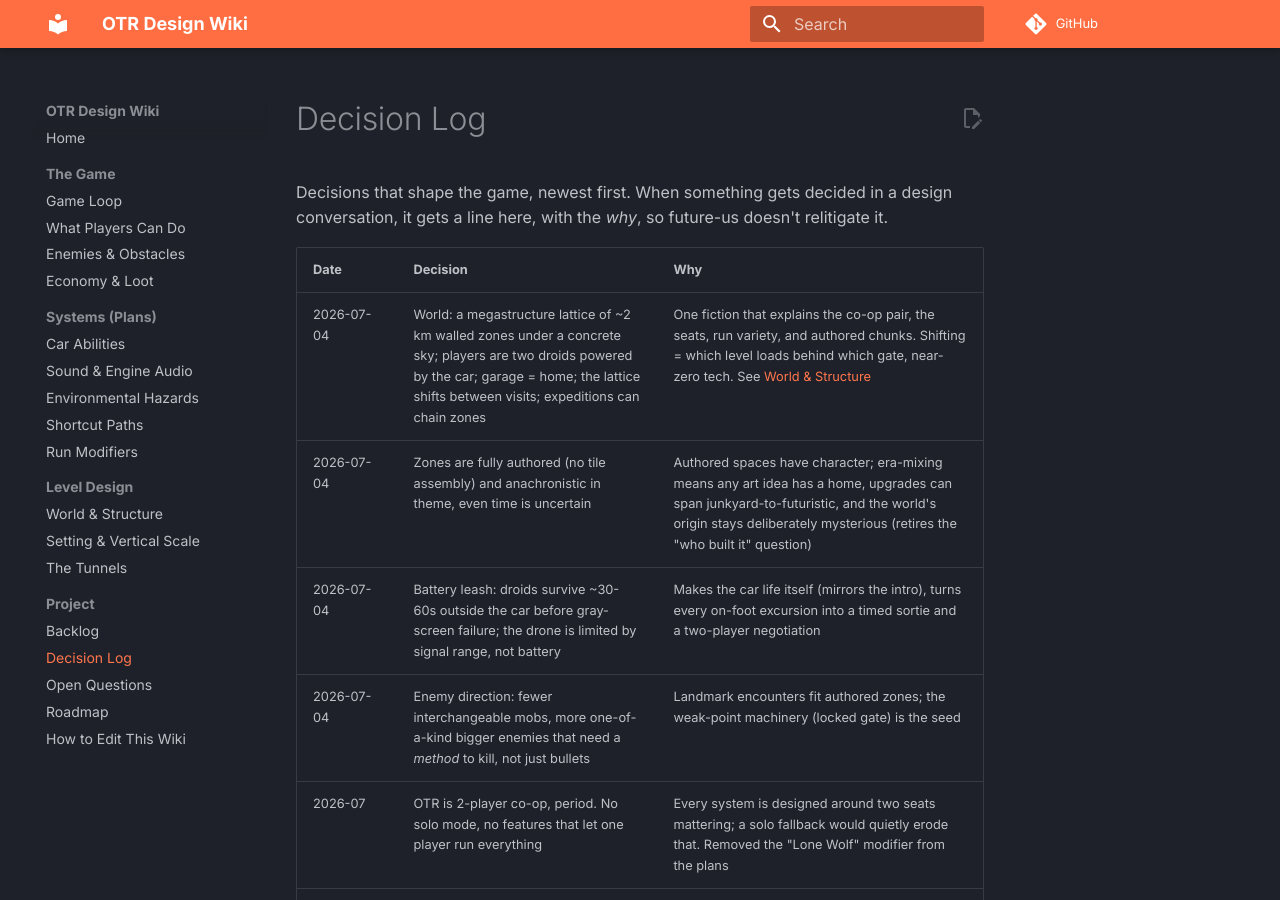
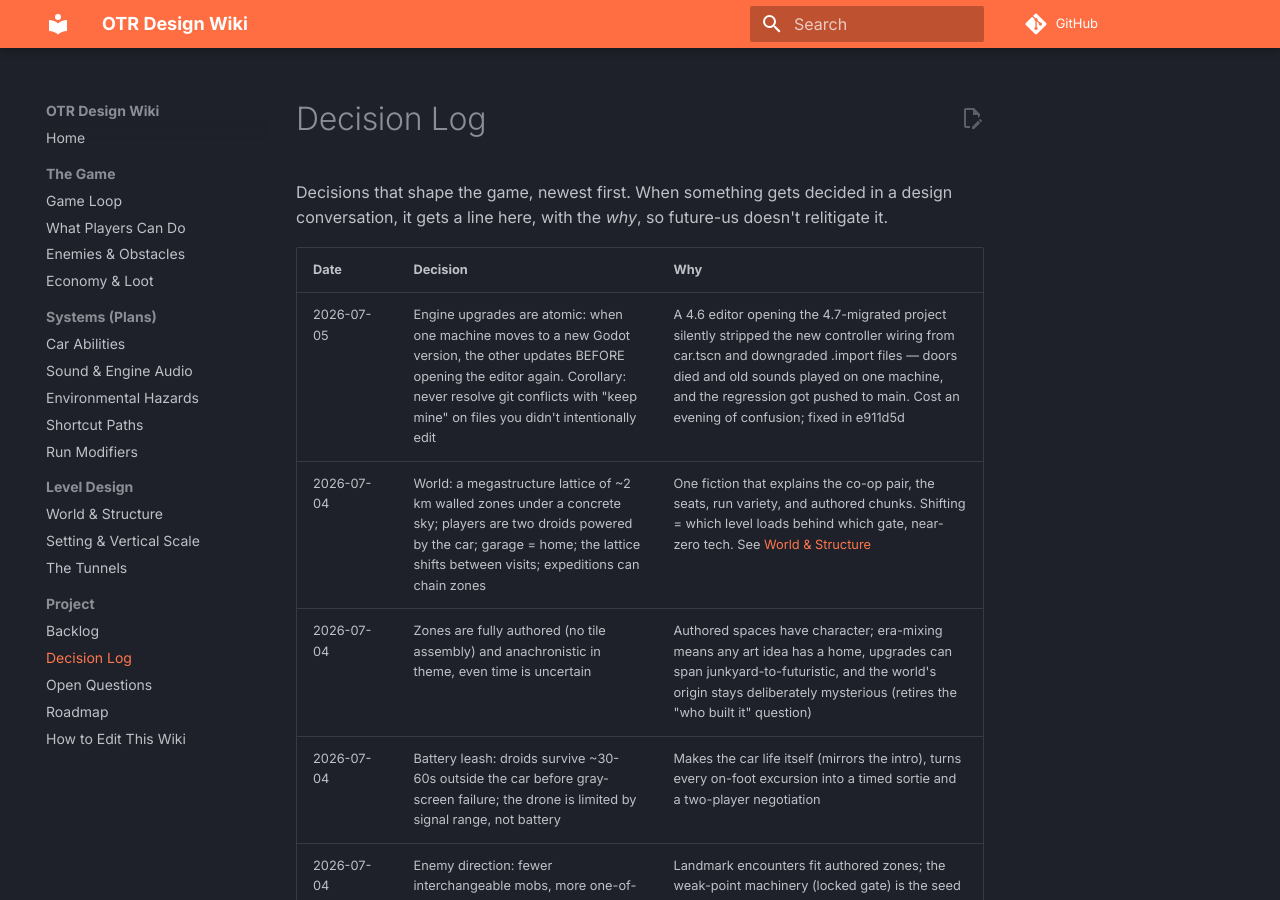
Before and after one commit to cap7n/otr-docs, an MkDocs documentation site: the page built from docs/project/decisions.md, in a window 1280 px wide and 900 px high. Built offline with MkDocs 1.6.1 and Material for MkDocs 9.7.7, drawn with Linux system fonts in a browser that asks for light colours; comment, search, counter and statistics services are not loaded.

Commit message:
Decision: engine upgrades are atomic across both machines
Co-Authored-By: Claude Opus 4.8 <noreply@anthropic.com>

```diff
--- a/docs/project/decisions.md
+++ b/docs/project/decisions.md
@@ -4,6 +4,7 @@ Decisions that shape the game, newest first. When something gets decided in a de
 
 | Date | Decision | Why |
 |---|---|---|
+| 2026-07-05 | Engine upgrades are atomic: when one machine moves to a new Godot version, the other updates BEFORE opening the editor again. Corollary: never resolve git conflicts with "keep mine" on files you didn't intentionally edit | A 4.6 editor opening the 4.7-migrated project silently stripped the new controller wiring from car.tscn and downgraded .import files — doors died and old sounds played on one machine, and the regression got pushed to main. Cost an evening of confusion; fixed in e911d5d |
 | 2026-07-04 | World: a megastructure lattice of ~2 km walled zones under a concrete sky; players are two droids powered by the car; garage = home; the lattice shifts between visits; expeditions can chain zones | One fiction that explains the co-op pair, the seats, run variety, and authored chunks. Shifting = which level loads behind which gate, near-zero tech. See [World & Structure](../level-design/world-structure.md) |
 | 2026-07-04 | Zones are fully authored (no tile assembly) and anachronistic in theme, even time is uncertain | Authored spaces have character; era-mixing means any art idea has a home, upgrades can span junkyard-to-futuristic, and the world's origin stays deliberately mysterious (retires the "who built it" question) |
 | 2026-07-04 | Battery leash: droids survive ~30-60s outside the car before gray-screen failure; the drone is limited by signal range, not battery | Makes the car life itself (mirrors the intro), turns every on-foot excursion into a timed sortie and a two-player negotiation |
```
